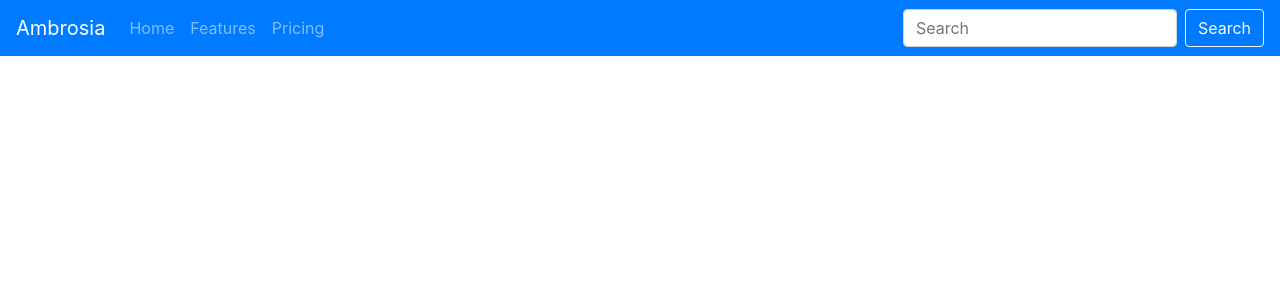
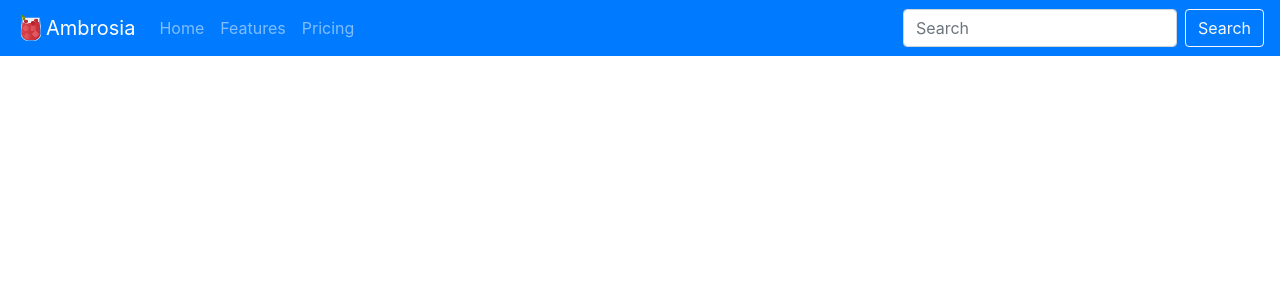
Before and after one commit to philrussel21/ambrosia, a React (Create React App) app: page / in a window 1280 px wide. Shown: the top 300 px of the page. Built offline with nearby package versions, Linux system fonts and the light colour scheme.

Commit message:
Adds the logo to the navbar

```diff
--- a/src/components/AppNav.js
+++ b/src/components/AppNav.js
@@ -4,13 +4,23 @@
 import Form from 'react-bootstrap/Form'
 import FormControl from 'react-bootstrap/FormControl'
 import Button from 'react-bootstrap/Button'
+import logo from '../assets/svg/Ambrosia.svg'
 
 
 
 export default function AppNav() {
   return (
     <Navbar bg="primary" variant="dark">
-      <Navbar.Brand href="#home">Ambrosia</Navbar.Brand>
+      <Navbar.Brand href="#home">
+        <img
+          alt="Ambrosia"
+          src={logo}
+          width="30"
+          height="30"
+          className="d-inline-block align-top"
+        />
+        Ambrosia
+      </Navbar.Brand>
       <Nav className="mr-auto">
         <Nav.Link href="#home">Home</Nav.Link>
         <Nav.Link href="#features">Features</Nav.Link>
```
Also changed, not shown: src/assets/svg/Ambrosia.svg.
